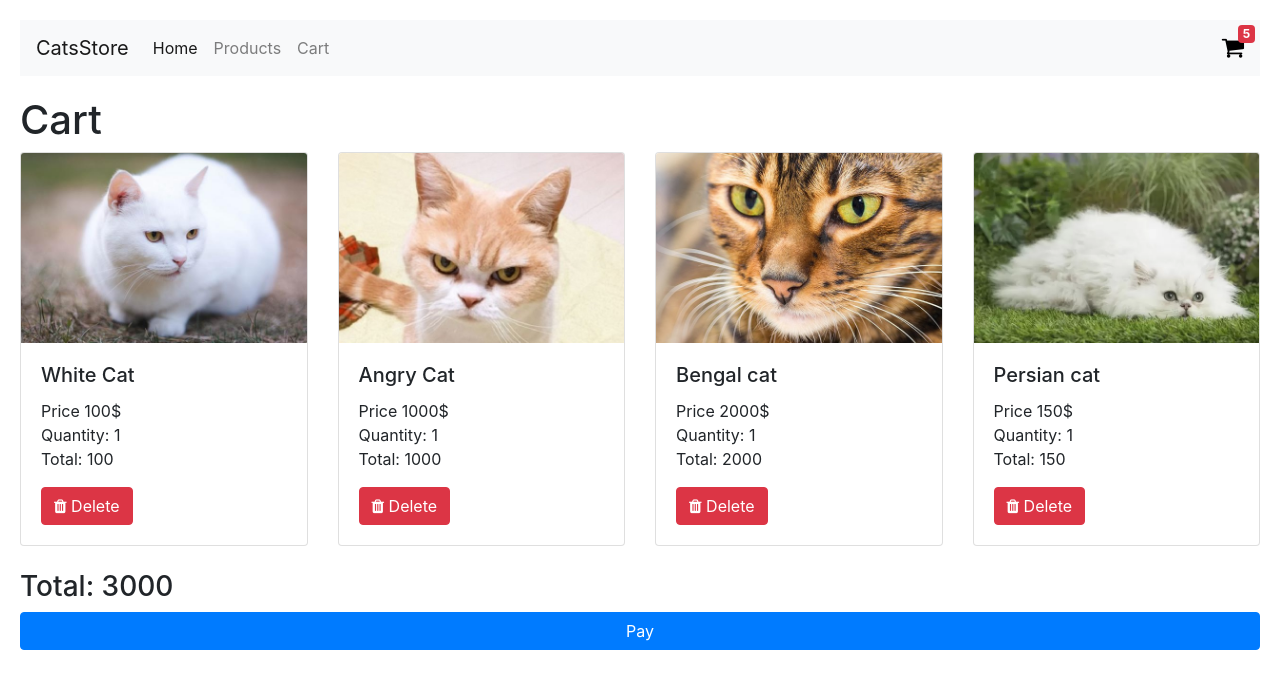
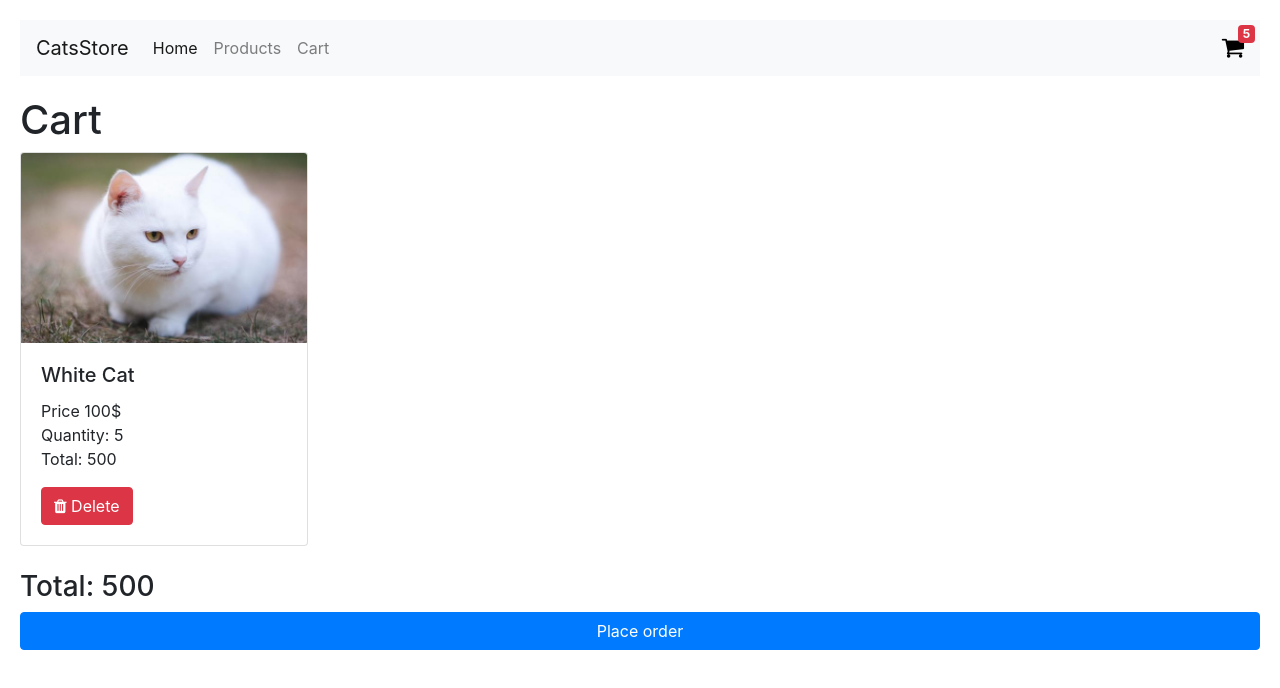
Before and after one commit to shokrshokr/react-step-by-step, a React (Create React App) app: page /cart in a window 1280 px wide. Shown: the top 688 px of the page. Built offline with nearby package versions, Linux system fonts and the light colour scheme.

Commit message:
054-part8-Redux

```diff
--- a/src/Components/CartItem.js
+++ b/src/Components/CartItem.js
@@ -1,7 +1,8 @@
 import React from "react";
 
 function ProductItem(props){
-    const {product} = props;
+    const {item} = props;
+    const {product} = item;
 
     return (
         <div className="card">
@@ -13,9 +14,9 @@ function ProductItem(props){
                 <p className="card-text">
                     Price {product.price}$
                     <br />
-                    Quantity: 1
+                    Quantity: {item.quantity}
                     <br />
-                    Total: {product.price}
+                    Total: {item.quantity * product.price}
                 </p>
                 <a href="#" className="btn btn-danger">
                     <i className="fa fa-trash"></i> Delete
--- a/src/pages/Cart.js
+++ b/src/pages/Cart.js
@@ -1,22 +1,16 @@
 import React from "react";
 import CartItem from "../Components/CartItem";
-import ProductsApi from "../api/products"
+import ProductsApi from "../api/products";
+import {connect} from "react-redux";
 
 class Cart extends React.Component{
 
-    state = {
-      products: [],
-    }
-
-    componentDidMount(){
-      ProductsApi.getAll()
-        .then(data => {
-          this.setState({
-            products: data
-          })
-        })
-    }
-
+    placeOrder = () => {
+        // send the request to the server
+        // clear cart
+        this.props.clearCart();
+        alert('We recieved your order, and we are working on it.');
+    };
 
     render(){
         return (
@@ -24,25 +18,31 @@ class Cart extends React.Component{
                 <h1>Cart</h1>
 
                 <div className="row">
-                    {this.state.products.map(product =>
-                        <div className={'col-3'} key={product.id}>
-                            <CartItem product={product} />
+                    {this.props.cartItems.map(item =>
+                        <div className={'col-3'} key={item.product.id}>
+                            <CartItem item={item} />
                         </div>
                     )}
                 </div>
 
                 <br />
                 <h3>
-                    Total: 3000
+                    Total: {this.props.total}
                 </h3>
 
-                <button className="btn btn-primary btn-block">Pay</button>
+                <button className="btn btn-primary btn-block" onClick={this.placeOrder}>Place order</button>
             </div>
         );
     }
 }
 
 
+const mapStateToProps = (state) => {
+    return {
+        cartItems: state.cart,
+        total: state.cart.reduce((total, item) => total + item.quantity * item.product.price, 0),
+    };
+}
 
 
-export default Cart;
+export default connect(mapStateToProps)(Cart);
```
